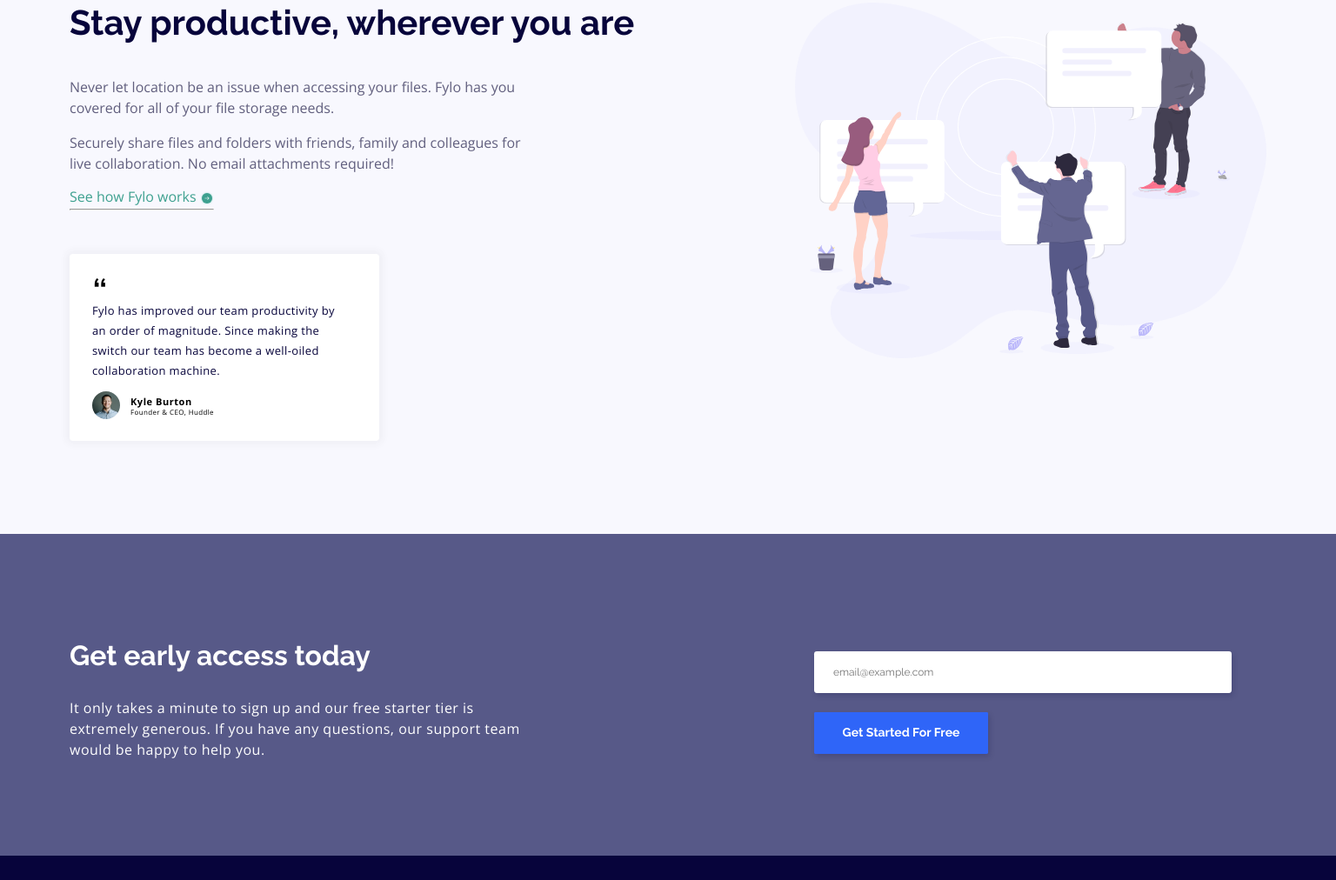
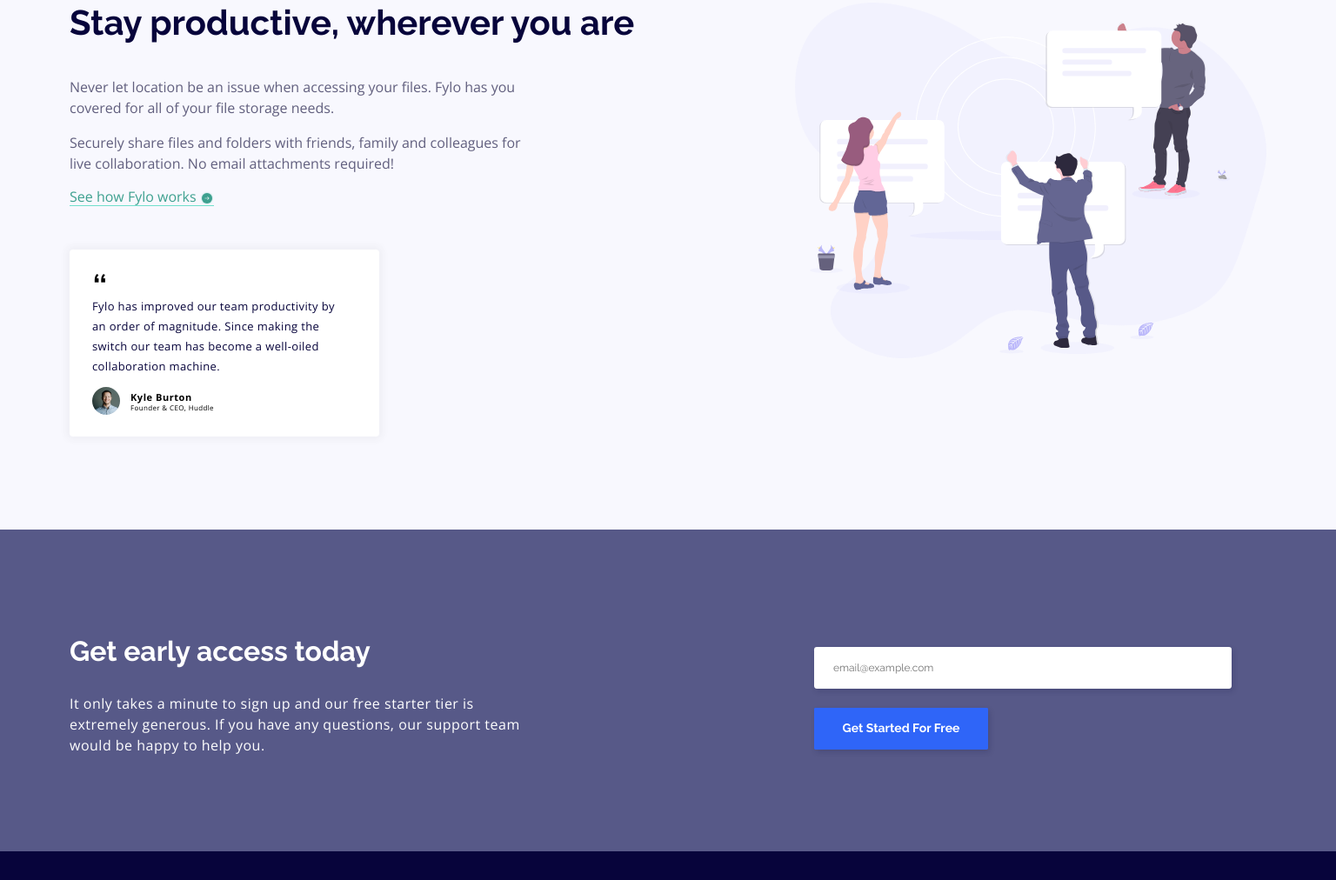
Before and after one commit to lukenso/Fylo-landing-page, a plain HTML site: page index.html in a window 1536 px wide. Shown: the part 974-1986 px from the top of the page at 87% size. Drawn offline with nearby package versions, Linux system fonts and the light colour scheme.

Commit message:
removed hr tag

```diff
--- a/index.html
+++ b/index.html
@@ -52,7 +52,7 @@
         <p class="share">Securely share files and folders with friends,
             family and colleagues for live collaboration. No email attachments required!</p>
         <div class="fylo-link">
-            <span class="fylo-works">See how Fylo works
+            <a href="#" class="fylo-works">See how Fylo works
                 <svg width="16" height="16" xmlns="http://www.w3.org/2000/svg"
                     xmlns:xlink="http://www.w3.org/1999/xlink">
                     <defs>
@@ -73,8 +73,7 @@
                         <path d="M8.582 6l-.363.35 1.452 1.4H5.333v.5h4.338L8.22 9.65l.363.35 2.074-2z" fill="#FFF" />
                     </g>
                 </svg>
-                <hr>
-            </span>
+            </a>
         </div>
         <div class="comment">
             <p class="quotes">“</p>
--- a/style.css
+++ b/style.css
@@ -76,6 +76,10 @@ body{
     letter-spacing: 0.37px;
     color: #C2C2C2;
     padding-left: 21px;
+}
+
+#email-error{
+    display: none;
 }
 
 .get-started{
@@ -159,7 +163,7 @@ body{
     width: 130px;
     margin-top: 36px;
     margin-left: 123px;
-    gap: 6px;
+    border-bottom: 1px solid #71DFCC;
 }
 
 .fylo-link hr{
@@ -538,16 +542,10 @@ footer{
         width: 166px;
         margin-left: 80px;
         margin-top: 15px;
-
     }
 
     .fylo-link svg{
         margin-left: 150px;
-    }
-
-    .fylo-link hr{
-        width: 166px;
-        margin-top: 4px;
     }
 
     .comment{
```
